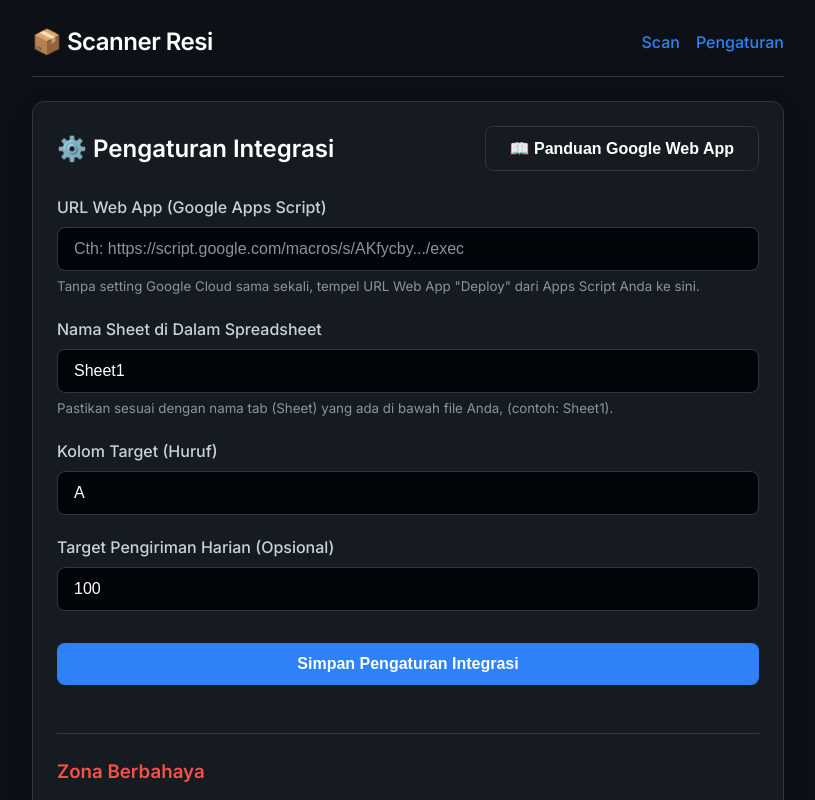
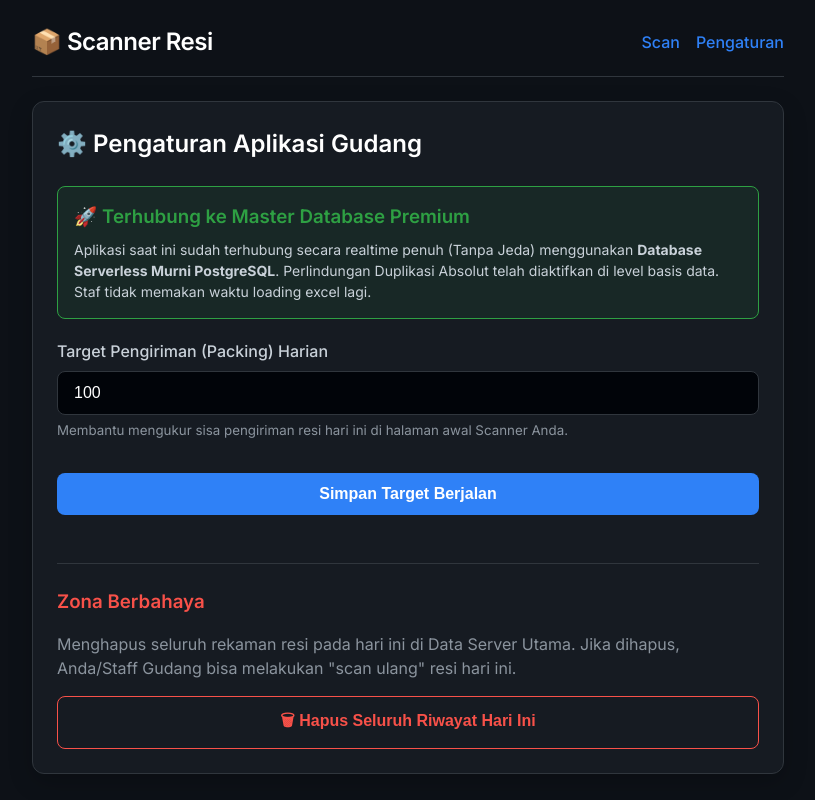
Before and after one commit to 612202300099-crypto/scanner-resi, a Next.js app: page /settings in a window 1280 px wide. Shown: the top 800 px of the page, without its empty margins (232-1047 px from the left). Built offline with nearby package versions, Linux system fonts and the light colour scheme.

Commit message:
Supabase Database Enterprise Integration

```diff
--- a/package.json
+++ b/package.json
@@ -9,6 +9,7 @@
     "lint": "eslint"
   },
   "dependencies": {
+    "@supabase/supabase-js": "^2.99.2",
     "html5-qrcode": "^2.3.8",
     "next": "16.1.7",
     "next-pwa": "^5.6.0",
--- a/src/app/api/scan/route.ts
+++ b/src/app/api/scan/route.ts
@@ -1,9 +1,9 @@
 import { NextResponse } from 'next/server';
-import { appendToSheet } from '@/lib/sheets';
+import { supabase } from '@/lib/supabase';
 
 export async function POST(req: Request) {
     try {
-        const { tracking_number, config } = await req.json();
+        const { tracking_number } = await req.json();
 
         if (!tracking_number || typeof tracking_number !== 'string') {
             return NextResponse.json(
@@ -12,37 +12,38 @@ export async function POST(req: Request) {
             );
         }
 
-        if (!config || !config.scriptWebUrl) {
-            return NextResponse.json(
-                { success: false, error: 'Belum ada URL Apps Script di pengaturan Browser Anda!' },
-                { status: 400 }
-            );
-        }
+        const rawResi = tracking_number.trim().toUpperCase();
 
-        // Seluruh cek duplikat & penyimpanan data sekarang DIAMBIL ALIH OLEH GOOGLE SHEET
-        const sheetResponse = await appendToSheet({
-            action: 'SCAN',
-            tracking_number: tracking_number
-        }, config);
+        // Database Injection: Memasukkan ke PostgreSQL
+        const { data, error } = await supabase
+            .from('scan_resi')
+            .insert([
+                { tracking_number: rawResi, status: 'success' }
+            ])
+            .select()
+            .single();
 
-        // App Script mendeteksi bahwa resi tersebut sudah tertulis di Excel
-        if (sheetResponse.is_duplicate) {
-            return NextResponse.json(
-                { success: false, error: 'Telah discan!', isDuplicate: true },
-                { status: 409 }
-            );
+        if (error) {
+            // Error Code 23505 = UNIQUE Constraint Violation (Barang sudah ada 100% Valid)
+            if (error.code === '23505') {
+                return NextResponse.json(
+                    { success: false, error: 'Telah discan!', isDuplicate: true },
+                    { status: 409 }
+                );
+            }
+            throw new Error(error.message);
         }
 
         return NextResponse.json({
             success: true,
             message: 'Resi berhasil ditambahkan',
-            item: { tracking_number, status: 'success', scanned_at: sheetResponse.scanned_at || new Date().toISOString() }
+            item: data
         });
 
     } catch (error: any) {
-        console.error("Scan error:", error);
+        console.error("Database error:", error);
         return NextResponse.json(
-            { success: false, error: error.message || 'Terjadi kesalahan sistem HTTPS.' },
+            { success: false, error: error.message || 'Terjadi kesalahan sistem Database.' },
             { status: 500 }
         );
     }
--- a/src/app/api/stats/route.ts
+++ b/src/app/api/stats/route.ts
@@ -1,32 +1,40 @@
 import { NextResponse } from 'next/server';
-import { appendToSheet } from '@/lib/sheets';
-import { AppConfig, getConfig } from '@/lib/storage';
+import { supabase } from '@/lib/supabase';
 
 export async function POST(req: Request) {
     try {
         const { config } = await req.json();
 
-        // Fallback ke config lokal di server bila klien tidak kirim config (baru loading)
-        const activeConfig: AppConfig = config?.scriptWebUrl ? config : getConfig();
+        // Ambil waktu tengah malam hari ini (WIB / Waktu Lokal Eksekusi)
+        const now = new Date();
+        const startOfDay = new Date(now.getFullYear(), now.getMonth(), now.getDate()).toISOString();
 
-        if (!activeConfig || !activeConfig.scriptWebUrl) {
-            return NextResponse.json({ totalScannedToday: 0, target: 100, lastScanned: null, recentHistory: [] });
-        }
+        // Query 1: Menghitung secara Live jumlah Resi hari ini
+        const { count, error: countError } = await supabase
+            .from('scan_resi')
+            .select('*', { count: 'exact', head: true })
+            .gte('scanned_at', startOfDay);
 
-        // Tanya langsung ke Master Data (Google Sheet)
-        const sheetResponse = await appendToSheet({
-            action: 'GET_STATS'
-        }, activeConfig);
+        if (countError) throw countError;
+
+        // Query 2: Mengambil 5 Riwayat terbaru dengan cepat
+        const { data: recent, error: recentError } = await supabase
+            .from('scan_resi')
+            .select('tracking_number, status, scanned_at')
+            .order('scanned_at', { ascending: false })
+            .limit(6);
+
+        if (recentError) throw recentError;
 
         return NextResponse.json({
-            totalScannedToday: sheetResponse.total || 0,
-            target: activeConfig.dailyTarget || 100,
-            lastScanned: sheetResponse.recentHistory?.[0] || null,
-            recentHistory: sheetResponse.recentHistory || []
+            totalScannedToday: count || 0,
+            target: config?.dailyTarget || 100,
+            lastScanned: recent?.[0] || null,
+            recentHistory: recent || []
         });
 
     } catch (e: any) {
-        console.error("Gagal ambil stat dari Sheet:", e.message);
+        console.error("Gagal ambil stat Database Supabase:", e.message);
         return NextResponse.json({
             totalScannedToday: 0,
             target: 100,
--- a/src/app/page.tsx
+++ b/src/app/page.tsx
@@ -22,7 +22,6 @@ export default function Home() {
   const fetchStats = async () => {
     try {
       const activeConfig = getClientConfig();
-      if (!activeConfig.scriptWebUrl) return; // Jangan panggil kalau belum disetup
 
       const res = await fetch('/api/stats', {
         method: 'POST',
@@ -95,11 +94,6 @@ export default function Home() {
 
     try {
       const activeConfig = getClientConfig();
-      if (!activeConfig.scriptWebUrl) {
-        setAlert({ type: 'danger', message: '❌ Lengkapi URL Pengaturan dulu!' });
-        setIsProcessing(false);
-        return;
-      }
 
       const res = await fetch('/api/scan', {
         method: 'POST',
--- a/src/app/settings/page.tsx
+++ b/src/app/settings/page.tsx
@@ -128,79 +128,31 @@ export default function Settings() {
     return (
         <div className="card">
             <div style={{ display: 'flex', justifyContent: 'space-between', alignItems: 'center', marginBottom: '24px' }}>
-                <h2>⚙️ Pengaturan Integrasi</h2>
-                <button
-                    onClick={() => setShowTutorial(!showTutorial)}
-                    className="btn"
-                    style={{ width: 'auto', backgroundColor: 'var(--panel-bg)', border: '1px solid var(--border-color)', color: 'white' }}
-                >
-                    {showTutorial ? 'Tutup Panduan' : '📖 Panduan Google Web App'}
-                </button>
+                <h2>⚙️ Pengaturan Aplikasi Gudang</h2>
             </div>
-
-            {showTutorial && (
-                <div style={{ padding: '20px', background: '#0d1117', border: '1px solid var(--primary)', borderRadius: '8px', marginBottom: '24px', lineHeight: '1.6' }}>
-                    <h3 style={{ color: 'var(--primary)', marginBottom: '12px' }}>Cara Menghubungkan Google Sheet Super Mudah</h3>
-                    <ol style={{ marginLeft: '20px', color: 'var(--text-main)' }}>
-                        <li style={{ marginBottom: '8px' }}>Buka file Google Sheet yang ingin Anda pakai</li>
-                        <li style={{ marginBottom: '8px' }}>Klik menu <strong>Extensions (Ekstensi)</strong> &gt; <strong>Apps Script</strong>.</li>
-                        <li style={{ marginBottom: '8px' }}>Hapus semua kode bawaan, lalu <strong>paste salinan kode di bawah ini</strong>:</li>
-
-                        <div style={{ position: 'relative', margin: '12px 0' }}>
-                            <pre style={{ background: '#000', padding: '16px', borderRadius: '4px', overflowX: 'auto', fontSize: '12px', border: '1px solid var(--border-color)' }}>
-                                <code>{scriptCode}</code>
-                            </pre>
-                            <button
-                                onClick={() => navigator.clipboard.writeText(scriptCode).then(() => alert('Kode berhasil disalin!'))}
-                                style={{ position: 'absolute', top: '8px', right: '8px', padding: '4px 8px', fontSize: '12px', background: 'var(--primary)', color: 'white', border: 'none', borderRadius: '4px', cursor: 'pointer' }}
-                            >
-                                Salin Kode
-                            </button>
-                        </div>
-
-                        <li style={{ marginBottom: '8px' }}>Klik ikon Save (Disket/Simpan) di toolbar.</li>
-                        <li style={{ marginBottom: '8px' }}>Di pojok kanan atas, klik tombol biru <strong>Deploy (Terapkan)</strong> &gt; <strong>New deployment (Penerapan Baru)</strong>.</li>
-                        <li style={{ marginBottom: '8px' }}>Di ikon roda gigi kecil (Select type), centang <strong>Web app</strong>.</li>
-                        <li style={{ marginBottom: '8px' }}>Penting ke-1: Pada bagian <strong>Execute as (Jalankan sebagai)</strong>, pilih <strong>"Me"</strong> (email Anda sendiri).</li>
-                        <li style={{ marginBottom: '12px' }}>Penting ke-2: Pada bagian <strong>Who has access (Siapa yang memiliki akses)</strong>, pilih <strong>"Anyone" (Siapa saja)</strong>, lalu klik <strong>Deploy</strong>. <em>Jangan pilih yang ada tulisan organizaton/domain Anda!</em></li>
-                        <li style={{ marginBottom: '8px' }}>Jika muncul peringatan keamanan, klik <strong>Review permissions</strong> &gt; Pilih akun Google &gt; klik <strong>Advanced</strong> &gt; Go to Project (unsafe) &gt; Allow.</li>
-                        <li style={{ marginBottom: '8px' }}>Salin <strong>Web app URL</strong> yang muncul, lalu <strong>Paste URL tersebut ke dalam kolom di bawah ini.</strong></li>
-                    </ol>
-                </div>
-            )}
-
             {message && <div style={{ marginBottom: '16px', padding: '12px', background: 'var(--success-bg)', border: '1px solid var(--success)', color: 'var(--success)', borderRadius: '8px' }}>{message}</div>}
 
             <form onSubmit={handleSubmit}>
-                <div className="form-group">
-                    <label className="form-label">URL Web App (Google Apps Script)</label>
-                    <input className="form-control" type="url" value={config.scriptWebUrl} onChange={(e) => setConfig({ ...config, scriptWebUrl: e.target.value })} placeholder="Cth: https://script.google.com/macros/s/AKfycby.../exec" required />
-                    <small style={{ display: 'block', marginTop: '6px', color: 'var(--text-muted)' }}>Tanpa setting Google Cloud sama sekali, tempel URL Web App "Deploy" dari Apps Script Anda ke sini.</small>
+                <div style={{ marginBottom: '20px', padding: '16px', borderRadius: '8px', background: 'rgba(46, 160, 67, 0.1)', border: '1px solid var(--success)' }}>
+                    <h3 style={{ color: 'var(--success)', marginBottom: '8px' }}>🚀 Terhubung ke Master Database Premium</h3>
+                    <p style={{ color: 'var(--text-main)', fontSize: '14px', lineHeight: '1.5' }}>
+                        Aplikasi saat ini sudah terhubung secara realtime penuh (Tanpa Jeda) menggunakan <strong>Database Serverless Murni PostgreSQL</strong>. Perlindungan Duplikasi Absolut telah diaktifkan di level basis data. Staf tidak memakan waktu loading excel lagi.
+                    </p>
                 </div>
 
                 <div className="form-group">
-                    <label className="form-label">Nama Sheet di Dalam Spreadsheet</label>
-                    <input className="form-control" type="text" value={config.sheetName} onChange={(e) => setConfig({ ...config, sheetName: e.target.value })} placeholder="Cth: Laporan" required />
-                    <small style={{ display: 'block', marginTop: '6px', color: 'var(--text-muted)' }}>Pastikan sesuai dengan nama tab (Sheet) yang ada di bawah file Anda, (contoh: Sheet1).</small>
+                    <label className="form-label">Target Pengiriman (Packing) Harian</label>
+                    <input className="form-control" type="number" value={config.dailyTarget} onChange={(e) => setConfig({ ...config, dailyTarget: Number(e.target.value) })} min="1" />
+                    <small style={{ display: 'block', marginTop: '6px', color: 'var(--text-muted)' }}>Membantu mengukur sisa pengiriman resi hari ini di halaman awal Scanner Anda.</small>
                 </div>
 
-                <div className="form-group">
-                    <label className="form-label">Kolom Target (Huruf)</label>
-                    <input className="form-control" type="text" value={config.targetColumn} onChange={(e) => setConfig({ ...config, targetColumn: e.target.value })} placeholder="Cth: A" required />
-                </div>
-
-                <div className="form-group">
-                    <label className="form-label">Target Pengiriman Harian (Opsional)</label>
-                    <input className="form-control" type="number" value={config.dailyTarget} onChange={(e) => setConfig({ ...config, dailyTarget: Number(e.target.value) })} min="1" />
-                </div>
-
-                <button type="submit" className="btn btn-primary" style={{ marginTop: '12px' }}>Simpan Pengaturan Integrasi</button>
+                <button type="submit" className="btn btn-primary" style={{ marginTop: '12px' }}>Simpan Target Berjalan</button>
             </form>
 
             <div style={{ marginTop: '48px', paddingTop: '24px', borderTop: '1px solid var(--border-color)' }}>
                 <h3 style={{ color: 'var(--danger)', marginBottom: '16px' }}>Zona Berbahaya</h3>
-                <p style={{ marginBottom: '16px', color: 'var(--text-muted)' }}>Menghapus seluruh rekaman resi pada hari ini. Jika dihapus, Anda/Staff Gudang bisa melakukan "scan ulang" resi yang divalidasi ke dalam Sheet.</p>
-                <button onClick={resetDaily} className="btn btn-danger">🗑 Hapus Riwayat Deteksi Duplikat Hari Ini</button>
+                <p style={{ marginBottom: '16px', color: 'var(--text-muted)' }}>Menghapus seluruh rekaman resi pada hari ini di Data Server Utama. Jika dihapus, Anda/Staff Gudang bisa melakukan "scan ulang" resi hari ini.</p>
+                <button onClick={resetDaily} className="btn btn-danger">🗑 Hapus Seluruh Riwayat Hari Ini</button>
             </div>
         </div>
     );
--- /dev/null
+++ b/src/lib/supabase.ts
@@ -0,0 +1,8 @@
+import { createClient } from '@supabase/supabase-js';
+
+// Pastikan env variables terisi, jika tidak kita panggil manual stringnya
+// Tetapi sangat disarankan menggunakan .env.local untuk keamanan
+const supabaseUrl = process.env.NEXT_PUBLIC_SUPABASE_URL || 'https://euxinsbjfukszxzejbop.supabase.co';
+const supabaseKey = process.env.NEXT_PUBLIC_SUPABASE_ANON_KEY || 'eyJhbGciOiJIUzI1NiIsInR5cCI6IkpXVCJ9.eyJpc3MiOiJzdXBhYmFzZSIsInJlZiI6ImV1eGluc2JqZnVrc3p4emVqYm9wIiwicm9sZSI6ImFub24iLCJpYXQiOjE3NjYyMTU0ODEsImV4cCI6MjA4MTc5MTQ4MX0.-ROOHd6Ou4XR7_4T_IPZir6b45dFKqfl6an9G37Cnvk';
+
+export const supabase = createClient(supabaseUrl, supabaseKey);
```
Also changed, not shown: src/app/api/reset/route.ts (+20 -3 lines), 1 other file (tests, documents, lock files or other folders).
